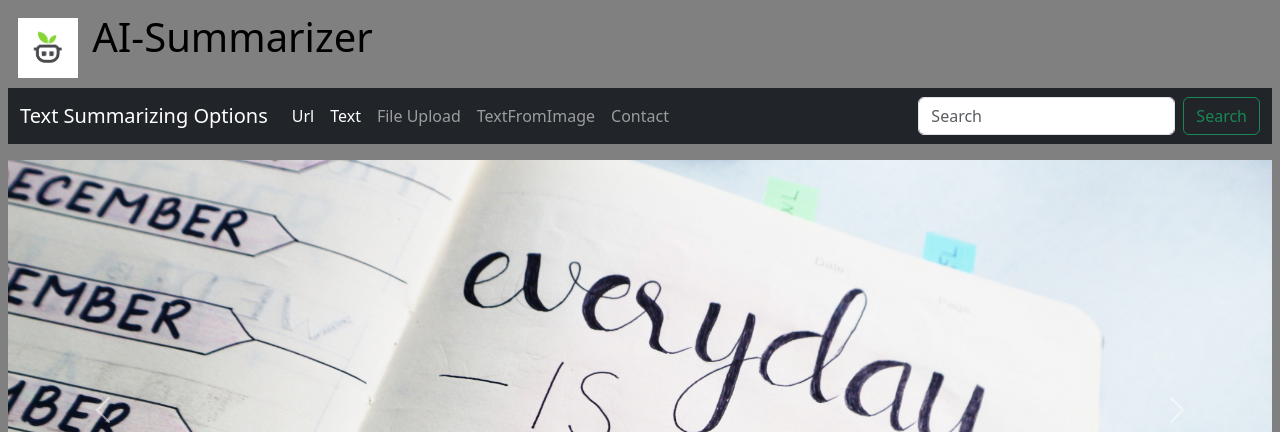
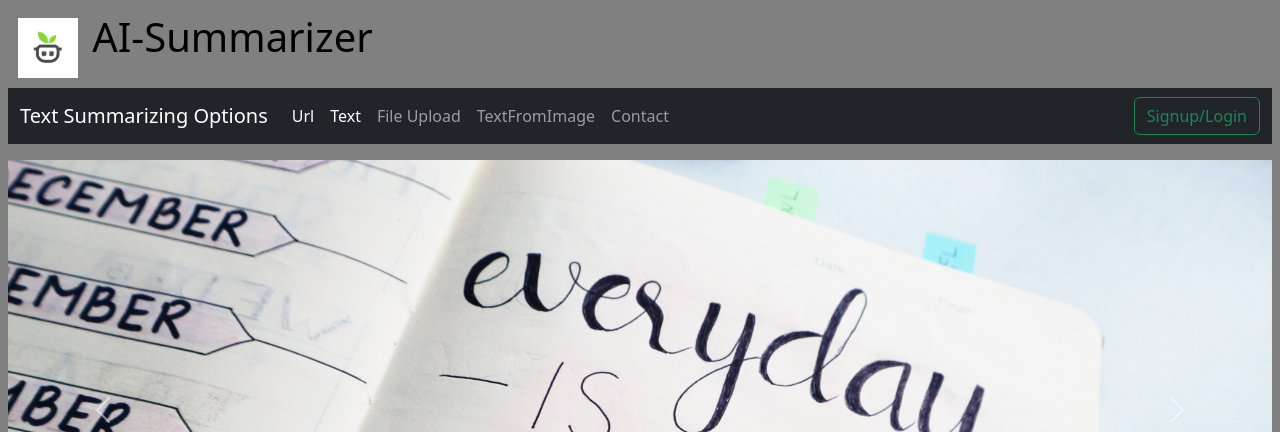
Before and after one commit to gurdaan/NLP_Text_Summarization, a Django app: page / in a window 1280 px wide. Shown: the top 432 px of the page. Run offline with Django 4.2, Linux system fonts and the light colour scheme; data that the repository does not hold is empty.

Commit message:
Login Page added

```diff
--- a/MLP_Project/Home/urls.py
+++ b/MLP_Project/Home/urls.py
@@ -8,5 +8,7 @@ urlpatterns = [
     path('text',views.text,name='Text'),
     path('fileUpload',views.fileUpload,name='FileUpload'),
     path('textFromImage',views.textFromImage,name='textFromImage'),
-    path('contact',views.contactUs,name='contact')
+    path('contact',views.contactUs,name='contact'),
+    path('signup',views.signup,name='signup'),
+    path('login',views.login,name='login')
 ]
--- a/MLP_Project/Home/views.py
+++ b/MLP_Project/Home/views.py
@@ -75,3 +75,9 @@ def textFromImage(request):
         print("AtBAckEnd")
         return JsonResponse({'data': 'text'})
     return render(request,'textFromImage.html')
+
+def signup(request):
+    return render(request,'signup.html')
+
+def login(request):
+    return render(request,'login.html')
--- a/MLP_Project/templates/base.html
+++ b/MLP_Project/templates/base.html
@@ -43,10 +43,8 @@
               </li>
 
             </ul>
-            <form class="d-flex" role="search">
-              <input class="form-control me-2" type="search" placeholder="Search" aria-label="Search">
-              <button class="btn btn-outline-success" type="submit">Search</button>
-            </form>
+
+            <button class="btn btn-outline-success" type="submit" id='login'>Signup/Login</button>
 
           </div>
         </div>
@@ -56,5 +54,10 @@
     {% block content %}{% endblock content %}
   </p>
  </div>
+ <script>
+  document.getElementById("login").addEventListener("click", function(){
+    window.location.href = "http://127.0.0.1:8000/login";
+  });
+</script>
     </body>
 </html>
```
Also changed, not shown: MLP_Project/templates/login.html (added, +68 -0 lines), MLP_Project/templates/signup.html (added).
